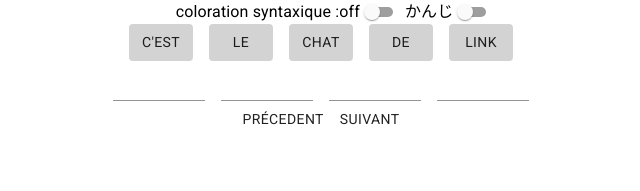
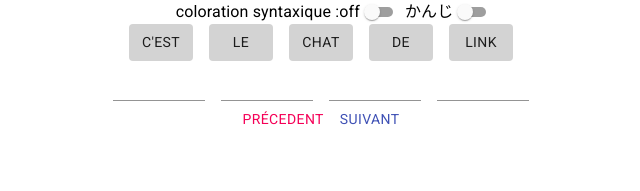
Before and after one commit to jCOTINEAU/fontanier-exercies, a React (Create React App) app: page / in a window 1280 px wide. Shown: the top 191 px of the page, without its empty margins (319-959 px from the left). Built offline with nearby package versions, Linux system fonts and the light colour scheme.

Commit message:
update button

```diff
--- a/package.json
+++ b/package.json
@@ -5,6 +5,7 @@
   "private": true,
   "dependencies": {
     "@material-ui/core": "^4.11.0",
+    "@material-ui/icons": "^4.9.1",
     "@testing-library/jest-dom": "^4.2.4",
     "@testing-library/react": "^9.3.2",
     "@testing-library/user-event": "^7.1.2",
--- a/src/App.js
+++ b/src/App.js
@@ -29,9 +29,6 @@ export default function App() {
     <div>
       <displayKanjiContext.Provider value={valueKanji}>
         <displayColorContext.Provider value={value}>
-          <Grid container jystify="center">
-
-          </Grid>
           <Grid container justify="center">
             <Grid item>
               <ColorToggler> </ColorToggler>
@@ -44,15 +41,14 @@ export default function App() {
           <Response response={responses[activeQr]}></Response>
           <Grid container justify="center">
             <Grid item>
-            <Button onClick={()=>{
+            <Button color="secondary" onClick={()=>{
               setActiveQr(Math.abs(--activeQr%questions.length))
             }}>
-
               précedent
             </Button>
             </Grid>
             <Grid item>
-            <Button onClick={()=>{
+            <Button color="primary" onClick={()=>{
               setActiveQr((++activeQr%questions.length))
             }}>
               suivant
--- a/src/models/ResponseBlock.js
+++ b/src/models/ResponseBlock.js
@@ -24,7 +24,7 @@ export default function ResponseBlock(props)
     }
 
     return(
-        <Grid item xs="1">
+        <Grid item xs="3" md="1">
         <Input style = {{backgroundColor: toDisplay}} onChange={(event)=>{
             setlValue(event.target.value)
         }} />
```
Also changed, not shown: 1 other file (tests, documents, lock files or other folders).
